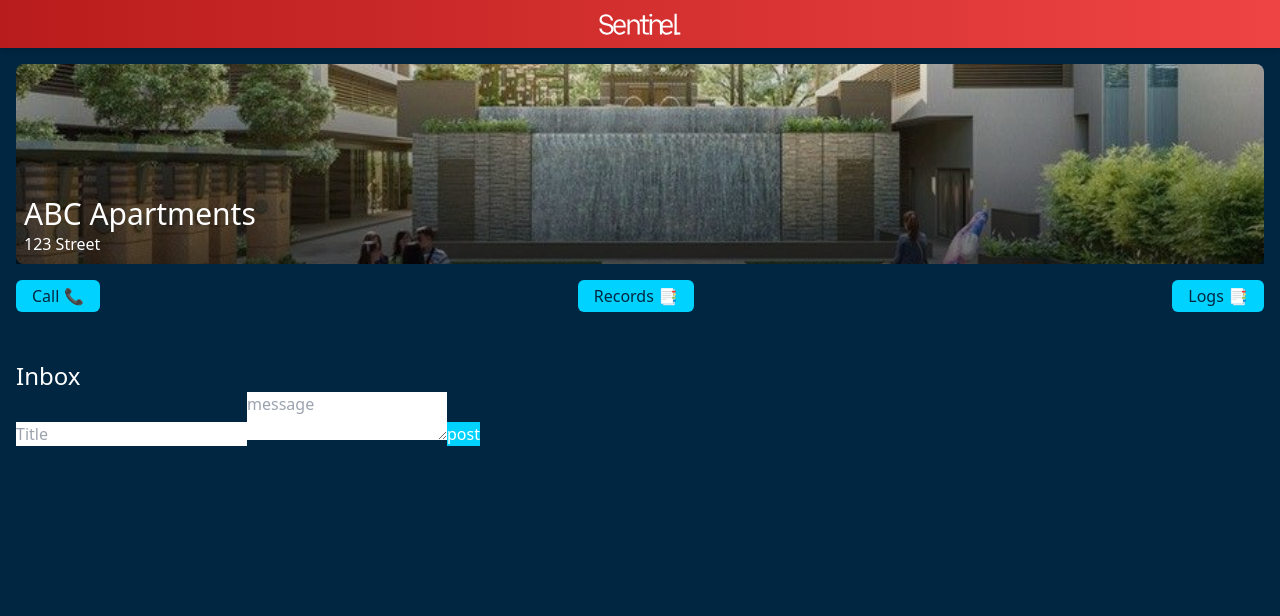
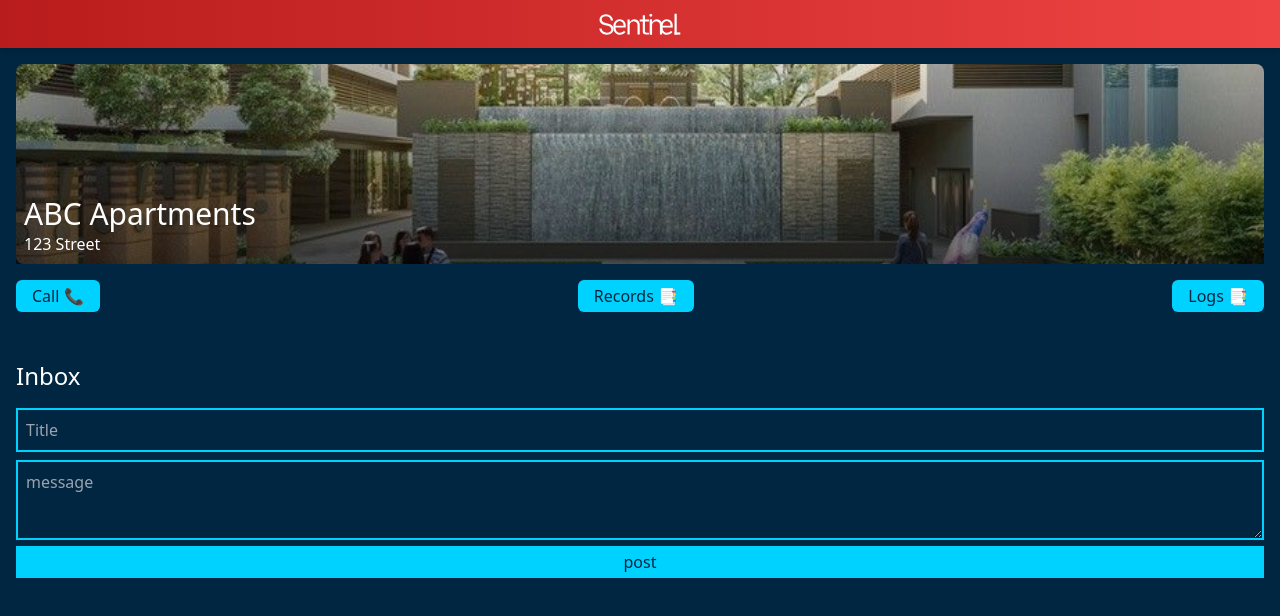
Before and after one commit to kvnal/Sentinel-v1.0, a React (Create React App) app in the folder client/: page /admin/home in a window 1280 px wide. Shown: the top 616 px of the page. Built offline with nearby package versions, Linux system fonts and the light colour scheme; no server answers.

Commit message:
UI changes

```diff
--- a/client/src/Component/Pages/HomeAdmin.js
+++ b/client/src/Component/Pages/HomeAdmin.js
@@ -12,7 +12,10 @@ const HomeAdmin = ({setAdmin}) => {
 
     const { register, handleSubmit, watch, formState: { errors } } = useForm();
     const onSubmit = data => {
-        axios.post("/api/inbox",data).then(res=>console.log(res.data))
+        axios.post("/api/inbox",data).then(res=>{console.log(res.data)
+        })
+
+
     };
 
     useEffect(()=>{
@@ -65,9 +68,9 @@ const HomeAdmin = ({setAdmin}) => {
                 <span className="text-2xl">Inbox</span>
                 <div>
                     <form onSubmit={handleSubmit(onSubmit)}>
-                    <input className="text-black" {...register("title")} autoComplete="off"  type="text" placeholder = "Title" />
-                    <textarea className="text-black"  {...register("message")}  type="text" placeholder = "message" />
-                    <input type="submit" className="bg-sentinel-l2-g-blue" value="post"/>
+                    <input className="mt-4 text-white border-sentinel-l2-g-blue p-2  border-2 bg-sentinel-body-blue w-full " {...register("title")} autoComplete="off"  type="text" placeholder = "Title" />
+                    <textarea className="text-white border-sentinel-l2-g-blue p-2  border-2 bg-sentinel-body-blue w-full  h-20 mt-2"  {...register("message")}  type="text" placeholder = "message" />
+                    <input type="submit" className="bg-sentinel-l2-g-blue w-full text-sentinel-body-blue font-medium px-4 py-1 " value="post"/>
                     </form>
 
                 </div>
--- a/client/src/Component/cards/ChatBubble.js
+++ b/client/src/Component/cards/ChatBubble.js
@@ -2,7 +2,7 @@ const ChatBubble = ({selfID, chatElement}) => {
     return (<div>
         {
             chatElement.handle == selfID ?
-        <div className="mt-2 w-max  flex p-1 bg-sentinel-l3-g-blue border-l-4 border-sentinel-l2-g-blue text-sentinel-body-blue">
+        <div className="mt-2   flex p-1 bg-sentinel-l3-g-blue border-l-4 border-sentinel-l2-g-blue text-sentinel-body-blue">
             <div className="h-10 w-10">
             <img className="w-max border-sentinel-l2-g-blue border-0 bg-white rounded-full" src={`https://avatars.dicebear.com/api/personas/${chatElement.handle}.svg`} alt="" />
             </div>
```
